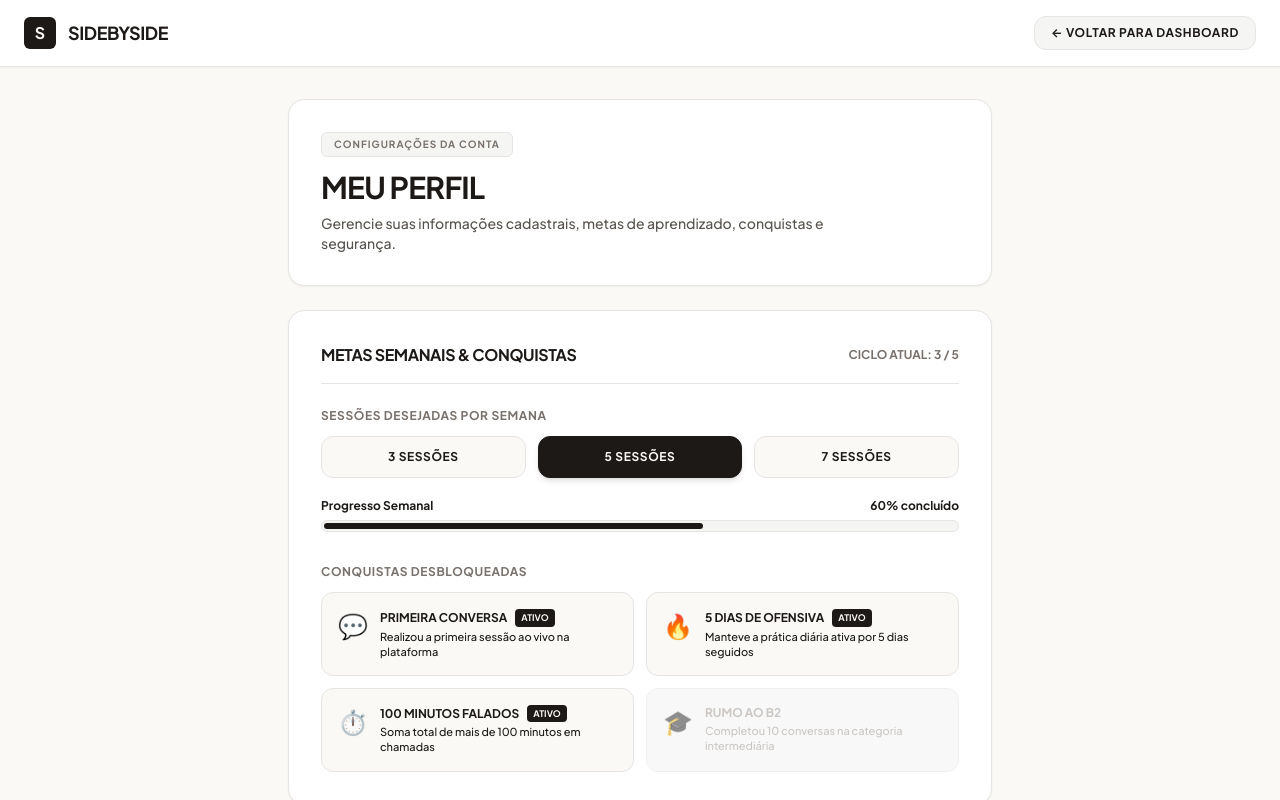
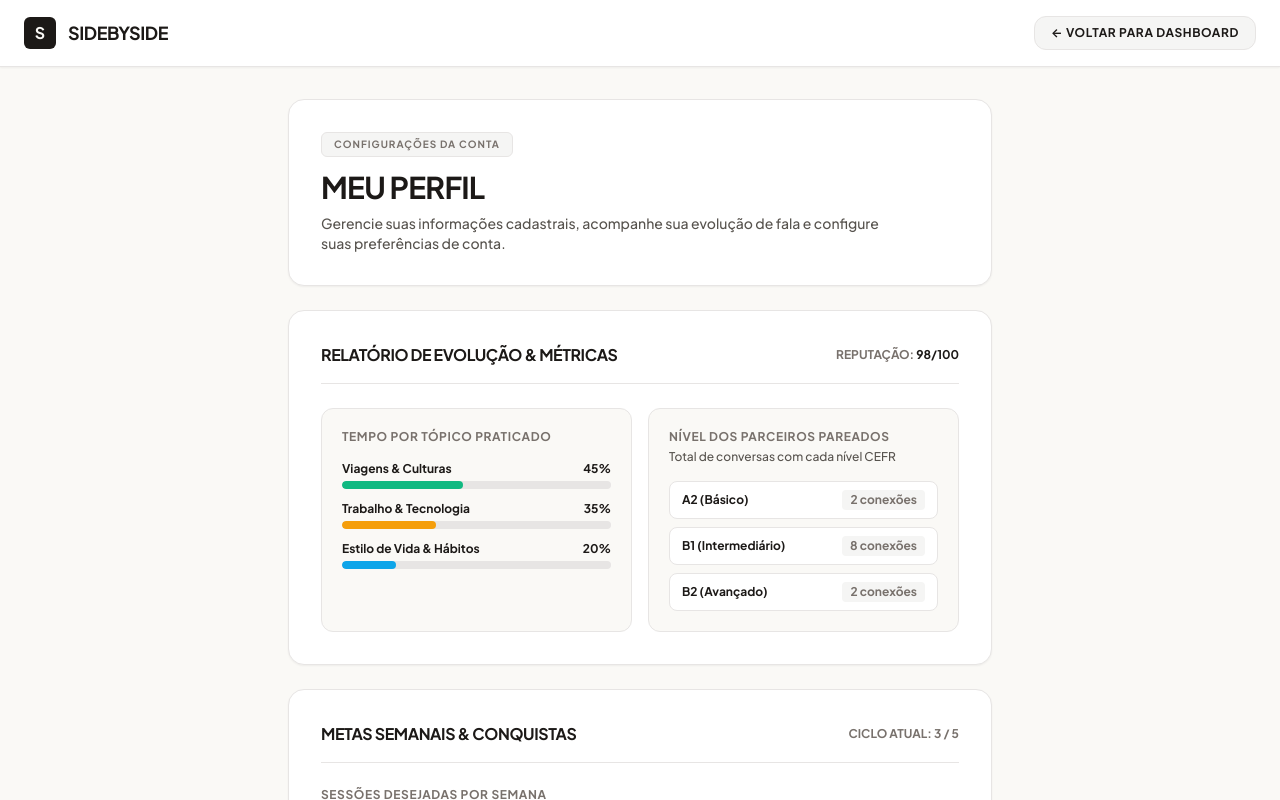
Before and after one commit to RikelmyRabelo/SideBySide, a React (Vite) app: page /profile in a window 1280 px wide. Shown: the top 800 px of the page. Built offline with nearby package versions, Linux system fonts and the light colour scheme.

Commit message:
feat(profile): implement detailed evolution stats and practice distribution metrics

```diff
--- a/src/pages/Profile.tsx
+++ b/src/pages/Profile.tsx
@@ -59,6 +59,22 @@ export const Profile: React.FC = () => {
       icon: '🎓',
     },
   ];
+
+  // Dados SBS-38: Estatísticas Detalhadas & Relatório de Evolução
+  const evolutionStats = {
+    totalHours: '2.3h',
+    reputationScore: '98/100',
+    topicsDistribution: [
+      { name: 'Viagens & Culturas', percentage: 45, color: 'bg-emerald-500' },
+      { name: 'Trabalho & Tecnologia', percentage: 35, color: 'bg-amber-500' },
+      { name: 'Estilo de Vida & Hábitos', percentage: 20, color: 'bg-sky-500' },
+    ],
+    partnerLevels: [
+      { level: 'A2 (Básico)', count: 2 },
+      { level: 'B1 (Intermediário)', count: 8 },
+      { level: 'B2 (Avançado)', count: 2 },
+    ],
+  };
 
   const [saveSuccess, setSaveSuccess] = useState(false);
   const [passwordError, setPasswordError] = useState<string | null>(null);
@@ -167,7 +183,7 @@ export const Profile: React.FC = () => {
             Meu Perfil
           </h1>
           <p className="text-xs sm:text-sm text-[#57534E] max-w-xl leading-relaxed font-medium">
-            Gerencie suas informações cadastrais, metas de aprendizado, conquistas e segurança.
+            Gerencie suas informações cadastrais, acompanhe sua evolução de fala e configure suas preferências de conta.
           </p>
         </section>
 
@@ -181,6 +197,61 @@ export const Profile: React.FC = () => {
           </div>
         )}
 
+        {/* SBS-38: Painel de Estatísticas Detalhadas & Evolução */}
+        <section className="bg-[#FFFFFF] border border-[#E7E5E4] rounded-2xl p-6 sm:p-8 shadow-sm flex flex-col gap-6">
+          <div className="flex items-center justify-between border-b border-[#E7E5E4] pb-4">
+            <h2 className="text-base font-black uppercase tracking-tight text-[#1C1917]">
+              Relatório de Evolução & Métricas
+            </h2>
+            <span className="text-xs font-bold text-[#78716C] uppercase">
+              Reputação: <strong className="text-[#1C1917]">{evolutionStats.reputationScore}</strong>
+            </span>
+          </div>
+
+          <div className="grid grid-cols-1 sm:grid-cols-2 gap-4">
+            {/* Distribuição por Temas */}
+            <div className="bg-[#FAF9F6] border border-[#E7E5E4] rounded-xl p-5 flex flex-col gap-4">
+              <span className="text-xs font-bold text-[#78716C] uppercase tracking-wider">
+                Tempo por Tópico Praticado
+              </span>
+              <div className="flex flex-col gap-3">
+                {evolutionStats.topicsDistribution.map((item, idx) => (
+                  <div key={idx} className="flex flex-col gap-1">
+                    <div className="flex justify-between items-center text-xs font-bold text-[#1C1917]">
+                      <span>{item.name}</span>
+                      <span>{item.percentage}%</span>
+                    </div>
+                    <div className="w-full h-2 bg-[#E7E5E4] rounded-full overflow-hidden">
+                      <div className={`h-full ${item.color} rounded-full`} style={{ width: `${item.percentage}%` }} />
+                    </div>
+                  </div>
+                ))}
+              </div>
+            </div>
+
+            {/* Nível dos Parceiros Pareados */}
+            <div className="bg-[#FAF9F6] border border-[#E7E5E4] rounded-xl p-5 flex flex-col justify-between gap-4">
+              <div className="flex flex-col gap-1">
+                <span className="text-xs font-bold text-[#78716C] uppercase tracking-wider">
+                  Nível dos Parceiros Pareados
+                </span>
+                <span className="text-xs text-[#57534E] font-medium">
+                  Total de conversas com cada nível CEFR
+                </span>
+              </div>
+
+              <div className="flex flex-col gap-2">
+                {evolutionStats.partnerLevels.map((item, idx) => (
+                  <div key={idx} className="flex items-center justify-between bg-[#FFFFFF] border border-[#E7E5E4] px-3 py-2 rounded-lg text-xs font-bold">
+                    <span className="text-[#1C1917]">{item.level}</span>
+                    <span className="bg-[#F5F5F4] px-2 py-0.5 rounded text-[#78716C]">{item.count} conexões</span>
+                  </div>
+                ))}
+              </div>
+            </div>
+          </div>
+        </section>
+
         {/* SBS-37: Painel de Metas Semanais e Conquistas (Gamificação) */}
         <section className="bg-[#FFFFFF] border border-[#E7E5E4] rounded-2xl p-6 sm:p-8 shadow-sm flex flex-col gap-6">
           <div className="flex items-center justify-between border-b border-[#E7E5E4] pb-4">
@@ -192,7 +263,6 @@ export const Profile: React.FC = () => {
             </span>
           </div>
 
-          {/* Configuração de Meta */}
           <div className="flex flex-col gap-3">
             <label className="text-xs font-bold text-[#78716C] uppercase tracking-wider">
               Sessões Desejadas por Semana
@@ -214,7 +284,6 @@ export const Profile: React.FC = () => {
               ))}
             </div>
 
-            {/* Barra de Progresso */}
             <div className="flex flex-col gap-1.5 mt-2">
               <div className="flex justify-between items-center text-xs font-bold text-[#1C1917]">
                 <span>Progresso Semanal</span>
@@ -229,7 +298,6 @@ export const Profile: React.FC = () => {
             </div>
           </div>
 
-          {/* Grade de Conquistas / Badges */}
           <div className="flex flex-col gap-3 pt-2">
             <span className="text-xs font-bold text-[#78716C] uppercase tracking-wider">
               Conquistas Desbloqueadas
```
